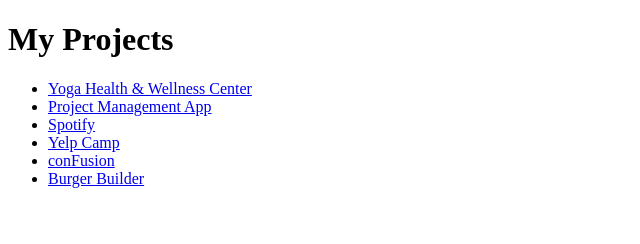
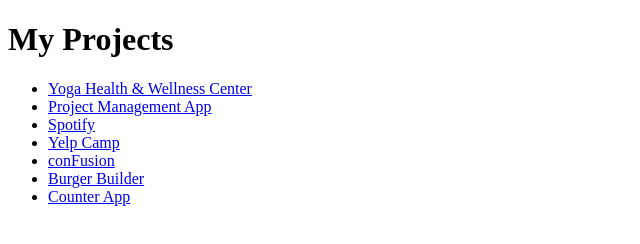
Before and after one commit to diwakarsingh95/diwakarsingh95.github.io, a plain HTML site: page index.html in a window 1280 px wide. Shown: the whole page, without its empty margins (0-640 px from the left). Drawn offline with Linux system fonts and the light colour scheme.

Commit message:
Update index.html

```diff
--- a/index.html
+++ b/index.html
@@ -15,6 +15,7 @@
       <li><a href="https://diwakar-yelpcamp.herokuapp.com/">Yelp Camp</a></li>
       <li><a href="/conFusion">conFusion</a></li>
       <li><a href="/burger-builder">Burger Builder</a></li>
+      <li><a href="/counter-app">Counter App</a></li>
     </ul>
   </body>
 </html>
```
